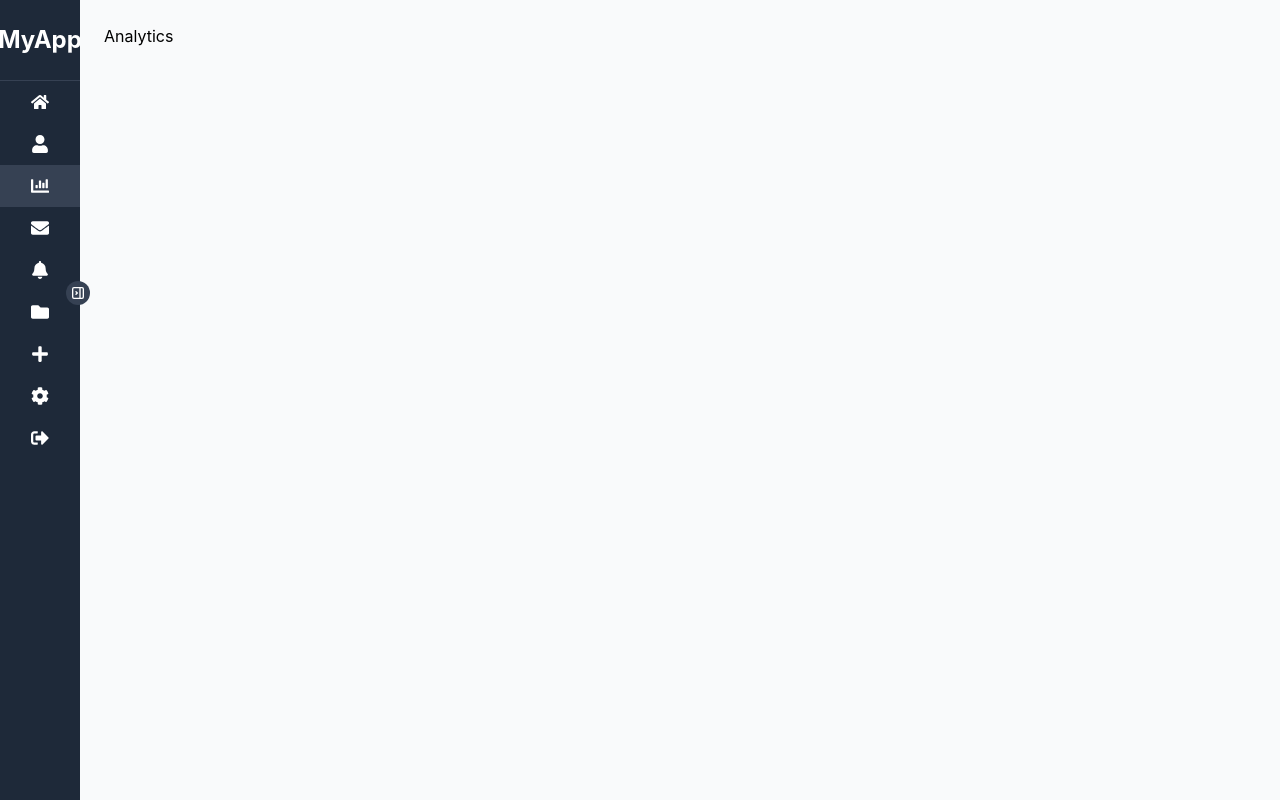
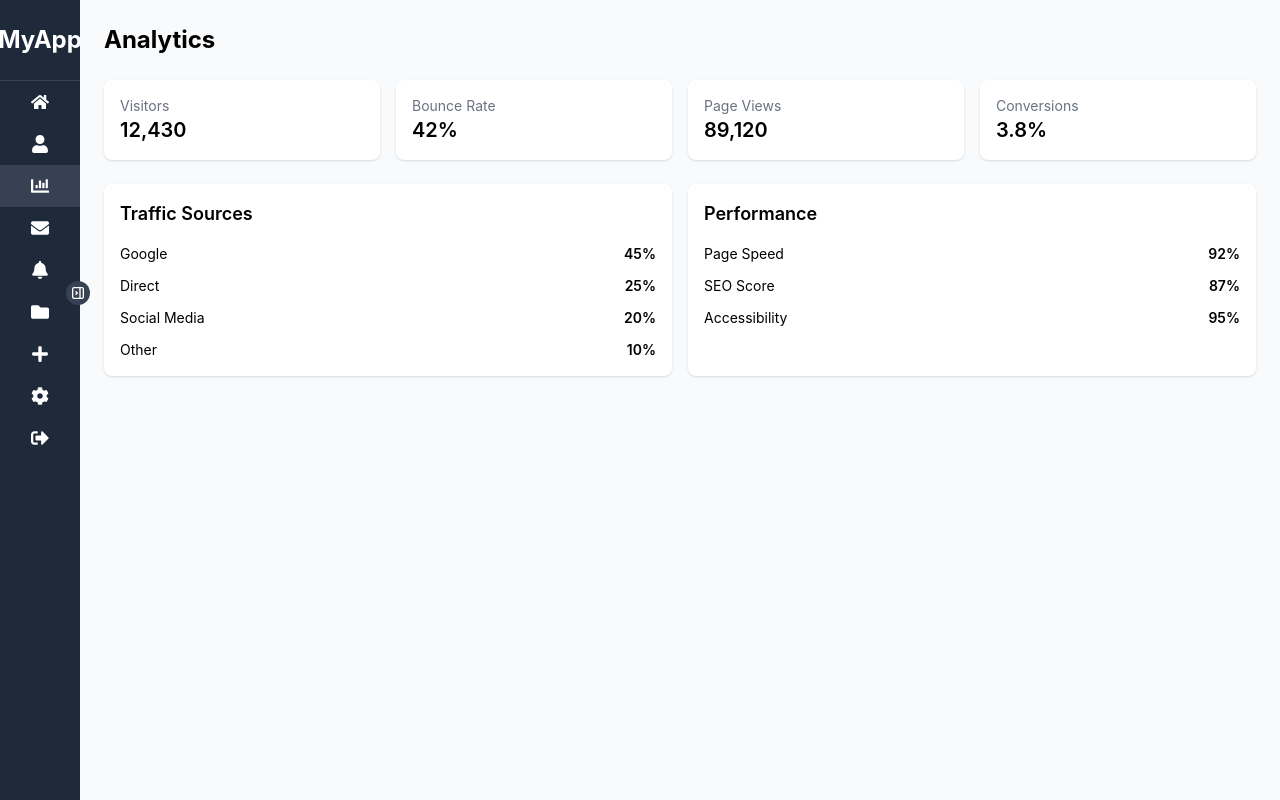
Before and after one commit to Aghakarim-23/adaptive-sidebar-navigation, a React (Vite) app: page /analytics in a window 1280 px wide. Built offline with nearby package versions, Linux system fonts and the light colour scheme.

Commit message:
add: content for the Analytics page

```diff
--- a/src/pages/Analytics.jsx
+++ b/src/pages/Analytics.jsx
@@ -1,9 +1,86 @@
-import React from 'react'
-
 const Analytics = () => {
   return (
-    <div>Analytics</div>
-  )
-}
+    <div className="space-y-6">
+      {/* Title */}
+      <h1 className="text-2xl font-bold">Analytics</h1>
 
-export default Analytics
+      {/* Top Stats */}
+      <div className="grid grid-cols-1 sm:grid-cols-2 lg:grid-cols-4 gap-4">
+        <div className="bg-white p-4 rounded-lg shadow">
+          <p className="text-gray-500 text-sm">Visitors</p>
+          <h2 className="text-xl font-semibold">12,430</h2>
+        </div>
+
+        <div className="bg-white p-4 rounded-lg shadow">
+          <p className="text-gray-500 text-sm">Bounce Rate</p>
+          <h2 className="text-xl font-semibold">42%</h2>
+        </div>
+
+        <div className="bg-white p-4 rounded-lg shadow">
+          <p className="text-gray-500 text-sm">Page Views</p>
+          <h2 className="text-xl font-semibold">89,120</h2>
+        </div>
+
+        <div className="bg-white p-4 rounded-lg shadow">
+          <p className="text-gray-500 text-sm">Conversions</p>
+          <h2 className="text-xl font-semibold">3.8%</h2>
+        </div>
+      </div>
+
+
+
+      {/* Bottom Section */}
+      <div className="grid grid-cols-1 lg:grid-cols-2 gap-4">
+
+        {/* Traffic Sources */}
+        <div className="bg-white p-4 rounded-lg shadow">
+          <h2 className="text-lg font-semibold mb-4">Traffic Sources</h2>
+
+          <ul className="space-y-3 text-sm">
+            <li className="flex justify-between">
+              <span>Google</span>
+              <span className="font-semibold">45%</span>
+            </li>
+            <li className="flex justify-between">
+              <span>Direct</span>
+              <span className="font-semibold">25%</span>
+            </li>
+            <li className="flex justify-between">
+              <span>Social Media</span>
+              <span className="font-semibold">20%</span>
+            </li>
+            <li className="flex justify-between">
+              <span>Other</span>
+              <span className="font-semibold">10%</span>
+            </li>
+          </ul>
+        </div>
+
+        {/* Recent Performance */}
+        <div className="bg-white p-4 rounded-lg shadow">
+          <h2 className="text-lg font-semibold mb-4">Performance</h2>
+
+          <div className="space-y-3 text-sm">
+            <div className="flex justify-between">
+              <span>Page Speed</span>
+              <span className="font-semibold">92%</span>
+            </div>
+
+            <div className="flex justify-between">
+              <span>SEO Score</span>
+              <span className="font-semibold">87%</span>
+            </div>
+
+            <div className="flex justify-between">
+              <span>Accessibility</span>
+              <span className="font-semibold">95%</span>
+            </div>
+          </div>
+        </div>
+
+      </div>
+    </div>
+  );
+};
+
+export default Analytics;
```
